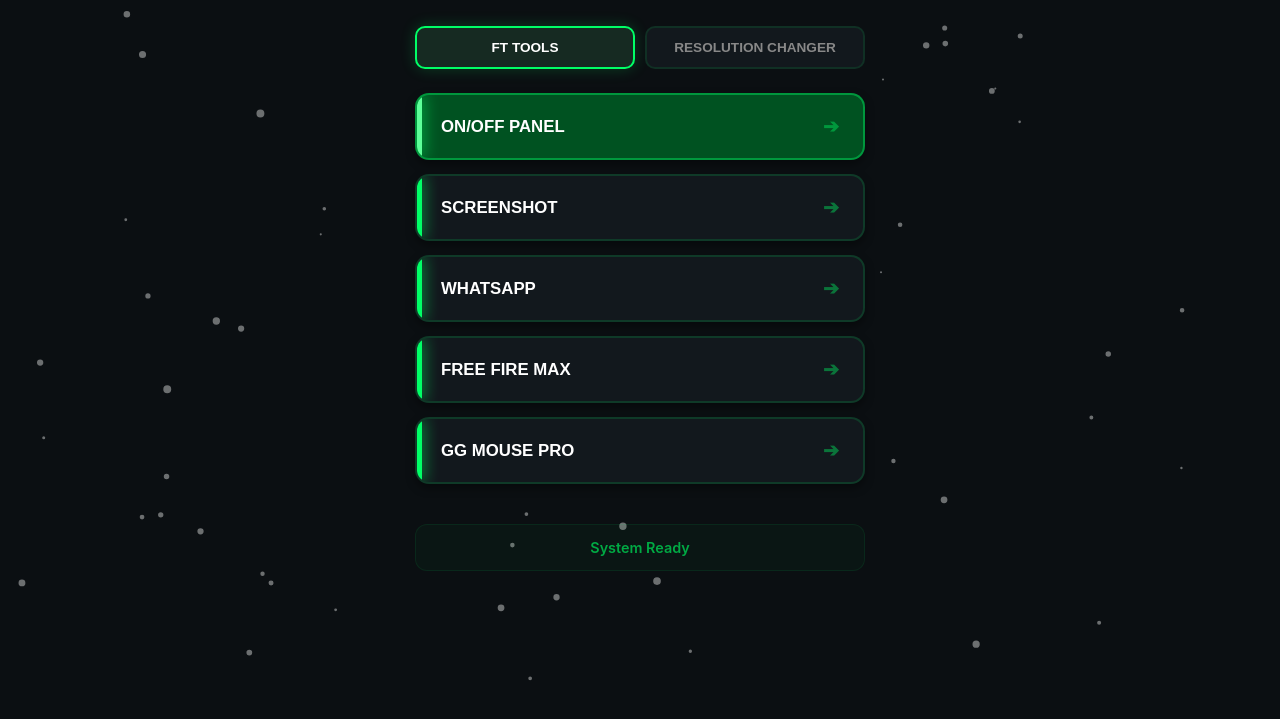
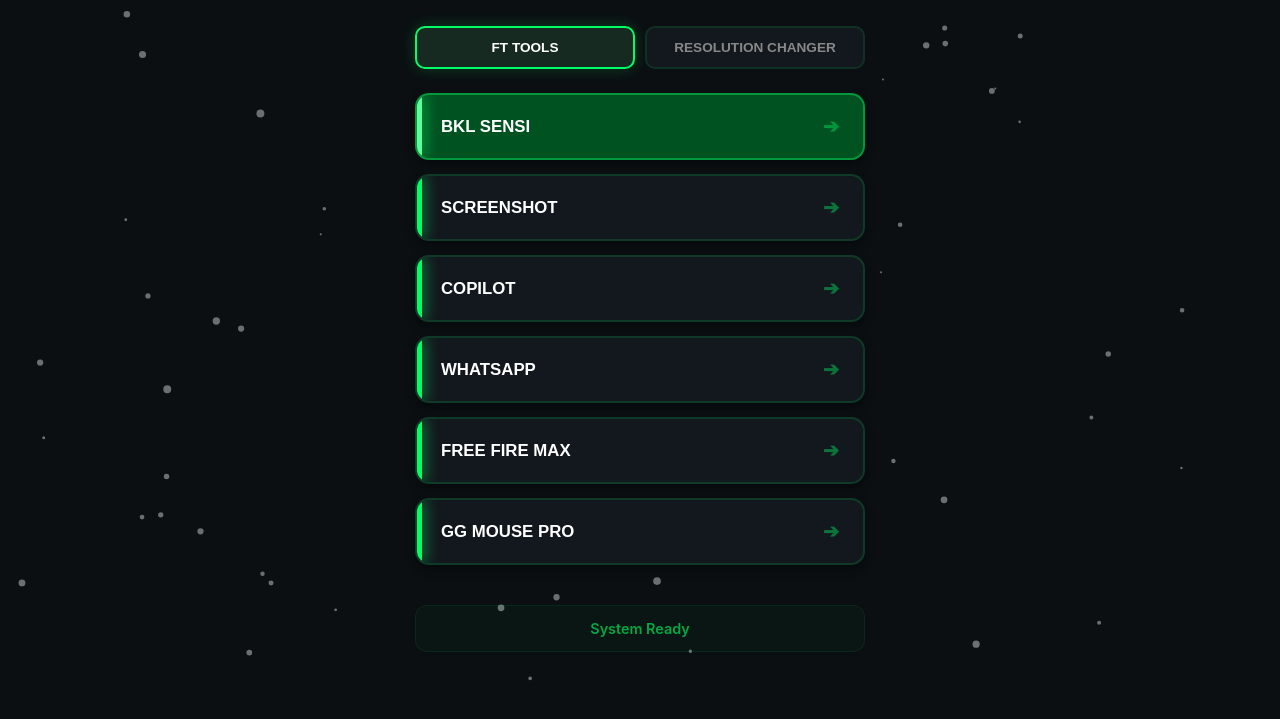
Before and after one commit to RaifanCh1/reyy_remote, a plain HTML site: page index.html in a window 1280 px wide. Shown: the part 117-836 px from the top of the page. Before the commit the page ends 800 px from the top, so only its background shows below. Drawn offline with Linux system fonts and the light colour scheme.

Commit message:
Update index.html

```diff
--- a/index.html
+++ b/index.html
@@ -208,8 +208,13 @@
 
     <div class="panel-container">
         <div id="ft-tools" class="tab-content active">
-            <button class="trigger-btn btn-main" onclick="kirimCmdRemote('regedit', 'ON/OFF PANEL')">On/Off Panel</button>
+            <!-- Diperbarui: Menggunakan cmd bkl_sensi dan teks BKL Sensi -->
+            <button class="trigger-btn btn-main" onclick="kirimCmdRemote('bkl_sensi', 'BKL SENSI')">BKL Sensi</button>
             <button class="trigger-btn" onclick="kirimTrigger('https://trigger.macrodroid.com/4441e721-5df1-4815-a9f4-509bc8d8b976/screenshot', 'SCREENSHOT')">Screenshot</button>
+
+            <!-- Ditambahkan: Tombol baru Copilot dengan cmd copilot -->
+            <button class="trigger-btn" onclick="kirimCmdRemote('copilot', 'COPILOT')">Copilot</button>
+
             <button class="trigger-btn" onclick="kirimCmdRemote('whatsapp', 'WHATSAPP')">Whatsapp</button>
             <button class="trigger-btn" onclick="kirimCmdRemote('ffmax', 'FREE FIRE MAX')">Free Fire Max</button>
             <button class="trigger-btn" onclick="kirimCmdRemote('ggmousepro', 'GG MOUSE PRO')">GG Mouse Pro</button>
```
